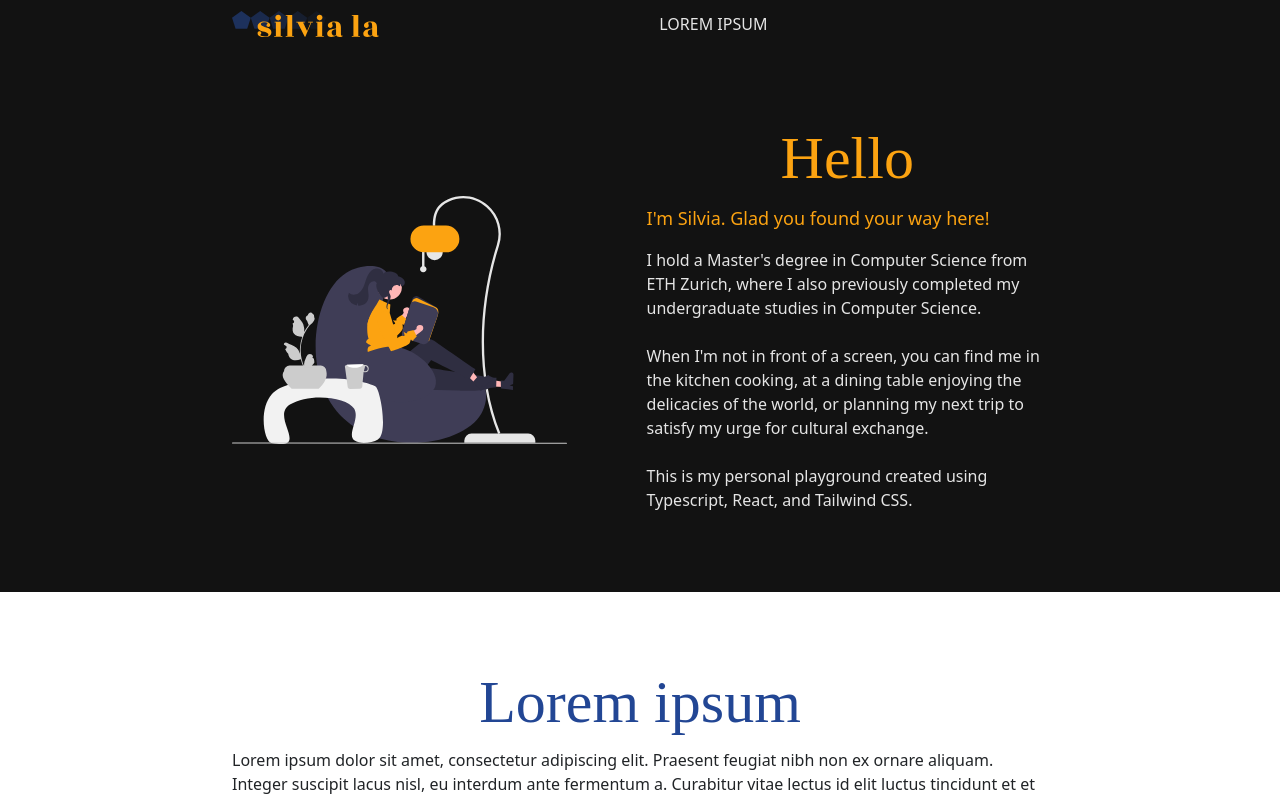
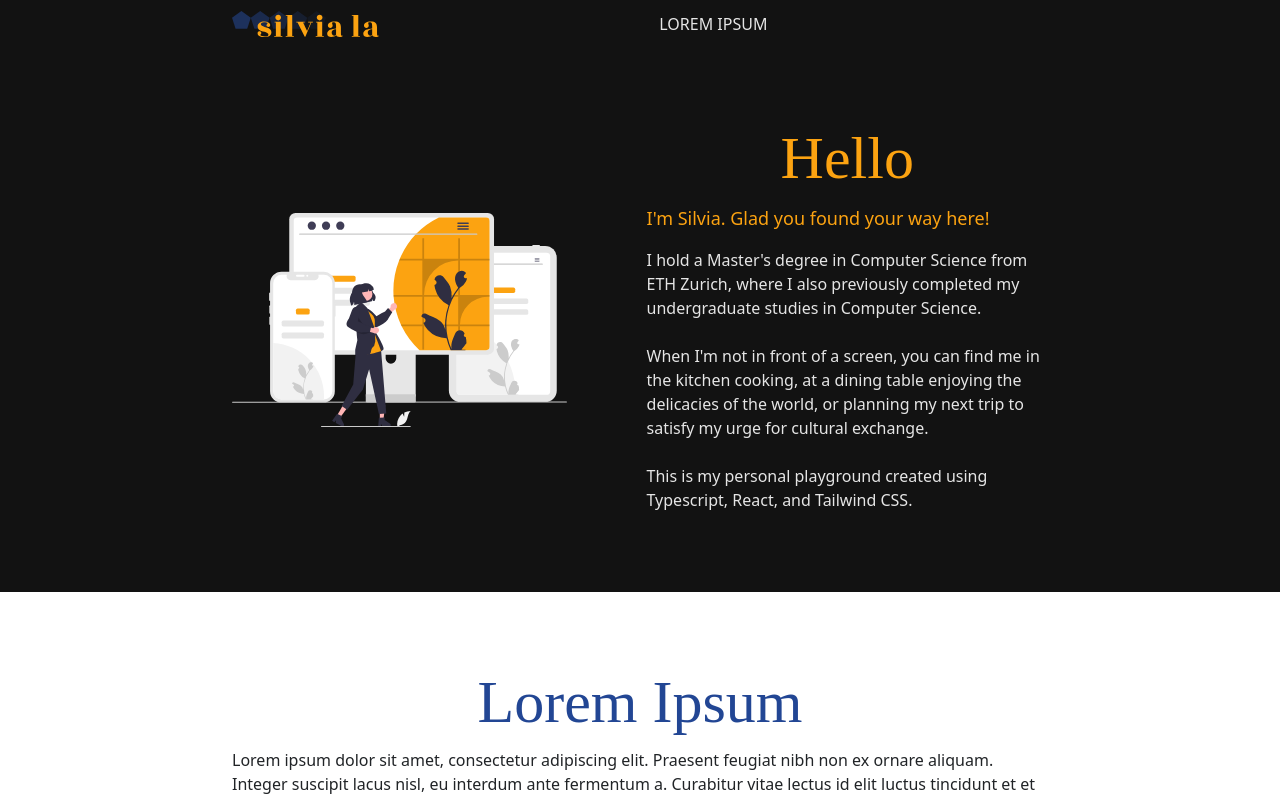
Before and after one commit to sla8/personal-website, a React (Create React App) app: page / in a window 1280 px wide. Shown: the top 800 px of the page. Built offline with nearby package versions, Linux system fonts and the light colour scheme.

Commit message:
refactoring

```diff
--- a/src/components/Section.tsx
+++ b/src/components/Section.tsx
@@ -1,110 +1,62 @@
-import { ReactNode } from 'react';
-
 interface SectionInput {
-  id?: string;
+  id: string;
   dark: boolean;
-  title?: string;
-  subtitle?: string;
-  content?: ReactNode;
-  text?: string;
-  image?: ReactNode;
-  imageAlt?: string;
+  content: JSX.Element;
 }
 
-interface SectionContainerInput {
-  sectionInput: SectionInput;
-  contentContainer: ReactNode;
+export function Section(props: SectionInput) {
+  let contentContainer = createContentContainer(props.content);
+  return createSectionContainer(props.id, props.dark, contentContainer);
 }
 
-export function TextSection(props: SectionInput) {
-  let content = (
-    <TextSectionContent
-      dark={props.dark}
-      title={props.title}
-      subtitle={props.subtitle}
-      text={props.text}
-    />
-  );
-  let contentContainer = (
-    <ContentContainer dark={props.dark} content={content} />
-  );
-  return (
-    <SectionContainer
-      sectionInput={props}
-      contentContainer={contentContainer}
-    />
-  );
-}
-
-export function TextSectionImageLeft(props: SectionInput) {
-  let content = (
-    <TextSectionImageLeftContentContainer
-      dark={props.dark}
-      title={props.title}
-      subtitle={props.subtitle}
-      text={props.text}
-      image={props.image}
-      imageAlt={props.imageAlt}
-    />
-  );
-  return <SectionContainer sectionInput={props} contentContainer={content} />;
-}
-
-function SectionContainer(props: SectionContainerInput) {
-  return (
-    <div
-      id={props.sectionInput.id}
-      className={`flex flex-col items-center
-      ${props.sectionInput.dark ? 'bg-black' : 'bg-white'}`}
-    >
-      {props.contentContainer}
-    </div>
-  );
-}
-
-function ContentContainer(props: SectionInput) {
-  return (
-    <div className="pb-20 pt-20 pl-10 pr-10 w-full md:max-w-4xl">
-      {props.content}
-    </div>
-  );
-}
-
-function TextSectionContent(props: SectionInput) {
+export function createTextSectionContent(
+  dark: boolean,
+  title?: string,
+  subtitle?: string,
+  text?: string
+) {
   return (
     <div>
-      <h1 className={`${props.dark ? 'h1-light' : 'h1-dark'}`}>
-        {props.title}
-      </h1>
-      <h2 className={`${props.dark ? 'h2-light' : 'h2-dark'}`}>
-        {props.subtitle}
-      </h2>
+      <h1 className={`${dark ? 'h1-light' : 'h1-dark'}`}>{title}</h1>
+      <h2 className={`${dark ? 'h2-light' : 'h2-dark'}`}>{subtitle}</h2>
       <p
-        className={`ext-justify
-  ${props.dark ? 'text-textwhite' : 'text-textblack'}`}
+        className={`ext-justify ${dark ? 'text-textwhite' : 'text-textblack'}`}
       >
-        {props.text}
+        {text}
       </p>
     </div>
   );
 }
 
-function TextSectionImageLeftContentContainer(props: SectionInput) {
-  let textContent = (
-    <TextSectionContent
-      dark={props.dark}
-      title={props.title}
-      subtitle={props.subtitle}
-      text={props.text}
-    />
-  );
-  let fullContent = (
+export function createSplitSectionContent(
+  leftContent: JSX.Element,
+  rightContent: JSX.Element
+) {
+  return (
     <div className="flex flex-col sm:flex-row sm:items-center">
-      {props.image}
-      <div className="w-full pt-12 sm:pt-0 sm:ml-10 md:pt-0 md:ml-20">
-        {textContent}
-      </div>
+      {leftContent}
+      {rightContent}
     </div>
   );
-  return <ContentContainer content={fullContent} dark={props.dark} />;
 }
+
+function createContentContainer(content: JSX.Element) {
+  return (
+    <div className="pb-20 pt-20 pl-10 pr-10 w-full md:max-w-4xl">{content}</div>
+  );
+}
+
+function createSectionContainer(
+  id: string,
+  dark: boolean,
+  content: JSX.Element
+) {
+  return (
+    <div
+      id={id}
+      className={`flex flex-col items-center ${dark ? 'bg-black' : 'bg-white'}`}
+    >
+      {content}
+    </div>
+  );
+}
--- a/src/content/Landing.tsx
+++ b/src/content/Landing.tsx
@@ -1,39 +1,22 @@
-import { TextSection, TextSectionImageLeft } from 'components/Section';
-import {
-  title as helloTitle,
-  subtitle as helloSubtitle,
-  text as helloText,
-} from 'res/landing/hello';
-import womanReading from 'images/woman_reading.svg';
-import { text as loremIpsum } from 'res/placeholder/Text';
+import Hello from './landing/Hello';
+import LoremIpsum from './landing/LoremIpsum';
+
+export interface LandingSectionInput {
+  darkBackground: boolean;
+}
 
 export default function Landing() {
-  let helloImage = <HelloImage />;
+  var darkBackground = false;
+
+  function computeBackground() {
+    darkBackground = darkBackground ? false : true;
+    return darkBackground;
+  }
+
   return (
     <div>
-      <TextSectionImageLeft
-        id={helloTitle}
-        title={helloTitle}
-        subtitle={helloSubtitle}
-        text={helloText}
-        image={helloImage}
-        imageAlt="woman reading"
-        dark={true}
-      />
-      <TextSection
-        id="test-section"
-        title="Lorem ipsum"
-        text={loremIpsum}
-        dark={false}
-      />
+      <Hello darkBackground={computeBackground()} />
+      <LoremIpsum darkBackground={computeBackground()} />
     </div>
   );
 }
-
-function HelloImage() {
-  return (
-    <div className="w-full sm:w-7/12 md:w-10/12">
-      <img src={womanReading} alt="woman reading" />
-    </div>
-  );
-}
--- /dev/null
+++ b/src/content/landing/Hello.tsx
@@ -0,0 +1,36 @@
+import {
+  Section,
+  createSplitSectionContent,
+  createTextSectionContent,
+} from 'components/Section';
+import {
+  title as helloTitle,
+  subtitle as helloSubtitle,
+  text as helloText,
+} from 'res/landing/hello';
+import womanReading from 'images/woman_web.svg';
+import { LandingSectionInput } from 'content/Landing';
+
+export default function Hello(props: LandingSectionInput) {
+  return (
+    <Section
+      id={helloTitle}
+      dark={props.darkBackground}
+      content={createHelloContent(props.darkBackground)}
+    />
+  );
+}
+
+function createHelloContent(dark: boolean) {
+  let textContent = (
+    <div className="w-full pt-12 sm:pt-0 sm:ml-10 md:pt-0 md:ml-20">
+      {createTextSectionContent(dark, helloTitle, helloSubtitle, helloText)}
+    </div>
+  );
+  let imageContent = (
+    <div className="w-full sm:w-7/12 md:w-10/12">
+      <img src={womanReading} alt="woman reading" />
+    </div>
+  );
+  return createSplitSectionContent(imageContent, textContent);
+}
--- /dev/null
+++ b/src/content/landing/LoremIpsum.tsx
@@ -0,0 +1,18 @@
+import { Section, createTextSectionContent } from 'components/Section';
+import { LandingSectionInput } from 'content/Landing';
+import { text as loremIpsum } from 'res/placeholder/Text';
+
+export default function LoremIpsum(props: LandingSectionInput) {
+  return (
+    <Section
+      id="test-section"
+      dark={props.darkBackground}
+      content={createTextSectionContent(
+        props.darkBackground,
+        'Lorem Ipsum',
+        undefined,
+        loremIpsum
+      )}
+    />
+  );
+}
```
